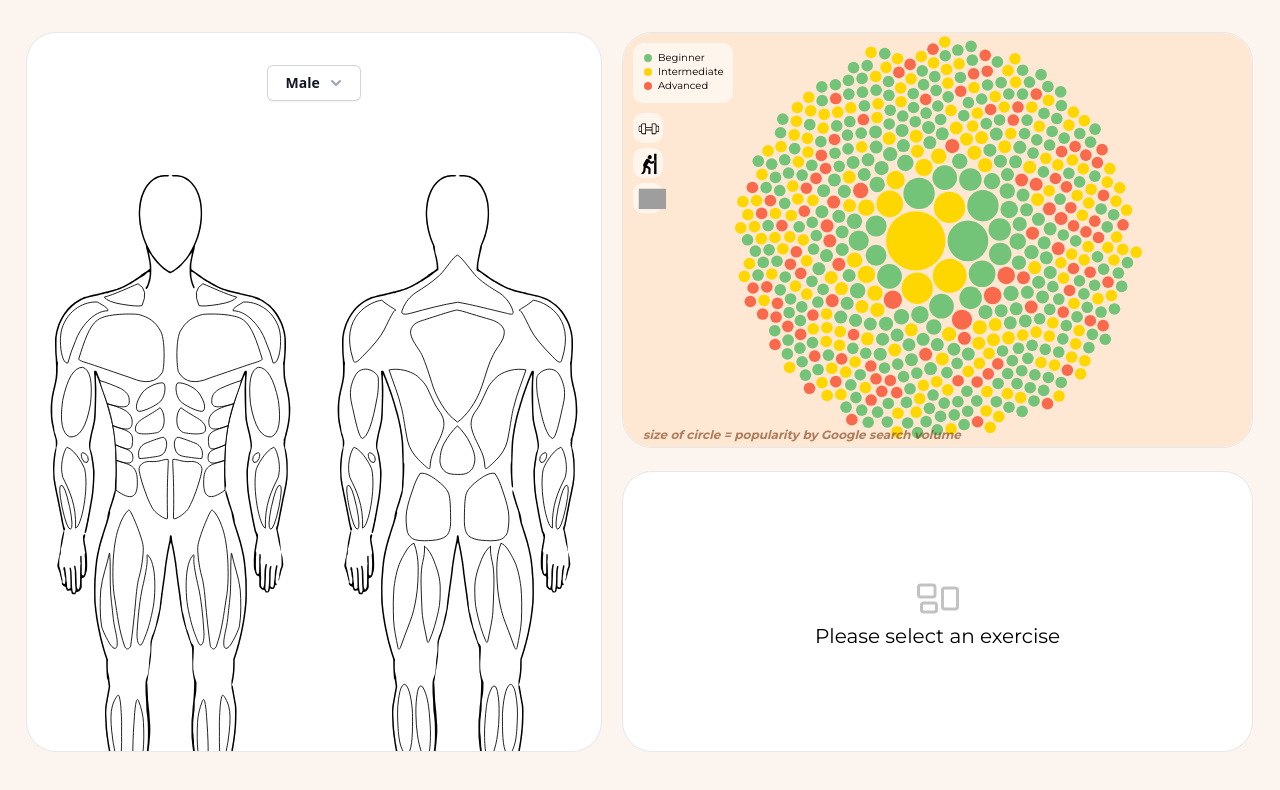
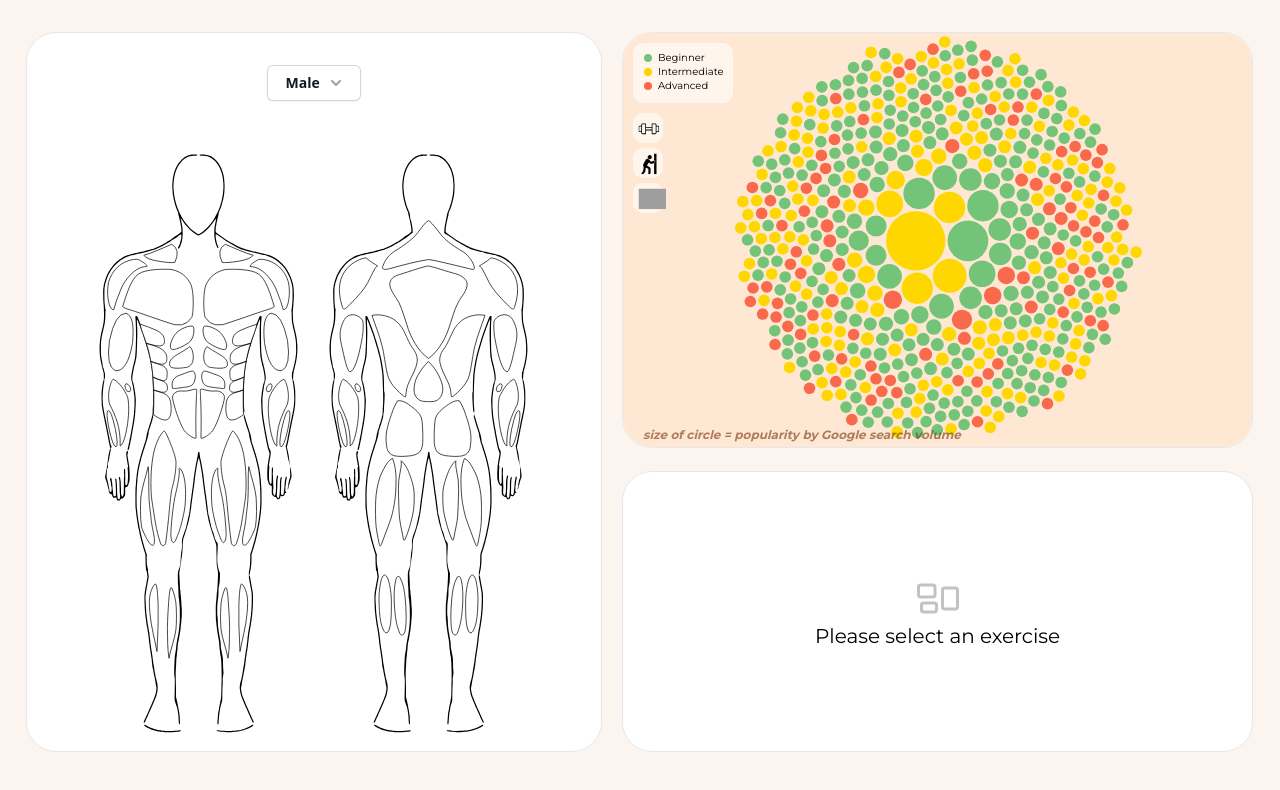
Before and after one commit to ernum/Vizercise, a Next.js app: page / in a window 1280 px wide. Shown: the top 790 px of the page. Built offline with nearby package versions, Linux system fonts and the light colour scheme; grey boxes are pictures that could not be loaded.

Commit message:
fix: Body positioning

```diff
--- a/src/components/BodySection.js
+++ b/src/components/BodySection.js
@@ -80,7 +80,10 @@ export default function BodySection(props) {
 
   function drawFront(bodyArg) {
     return (
-      <svg viewBox="0 0 330 860">
+      <svg
+        className="absolute w-[50%] h-[86%] top[13%] left-[5%]"
+        viewBox="0 0 330 860"
+      >
         <image href={bodyArg} width="330" height="860" />
         <g
           className="traps"
@@ -230,7 +233,10 @@ export default function BodySection(props) {
 
   function drawBack(bodyArg) {
     return (
-      <svg viewBox="0 0 330 860">
+      <svg
+        className="absolute w-[50%] h-[86%] top[13%] left-[45%]"
+        viewBox="0 0 330 860"
+      >
         <image href={bodyArg} width="330" height="860" />
         <g
           className="traps"
@@ -426,7 +432,7 @@ export default function BodySection(props) {
   return (
     <div id="body_div">
       <Script src="https://d3js.org/d3.v7.min.js" />
-      <div className="relative grid grid-cols-1 top-8 px-60 gap-x-16">
+      <div className="relative grid grid-cols-1 top-8 px-60 gap-x-16 pb-16">
         <BodyButton
           menuOrientation="left"
           action={() => {
@@ -436,14 +442,8 @@ export default function BodySection(props) {
           optionText={isMale ? femaleString : maleString}
         />
       </div>
-      <div className="grid grid-cols-2 pt-20 m-auto h-0">
-        <div className="col-span-1">
-          {drawFront(isMale ? frontMaleEmpty : frontFemaleEmpty)}
-        </div>
-        <div className="col-span-1">
-          {drawBack(isMale ? backMaleEmpty : backFemaleEmpty)}
-        </div>
-      </div>
+      {drawFront(isMale ? frontMaleEmpty : frontFemaleEmpty)}
+      {drawBack(isMale ? backMaleEmpty : backFemaleEmpty)}
     </div>
   );
 }
```
